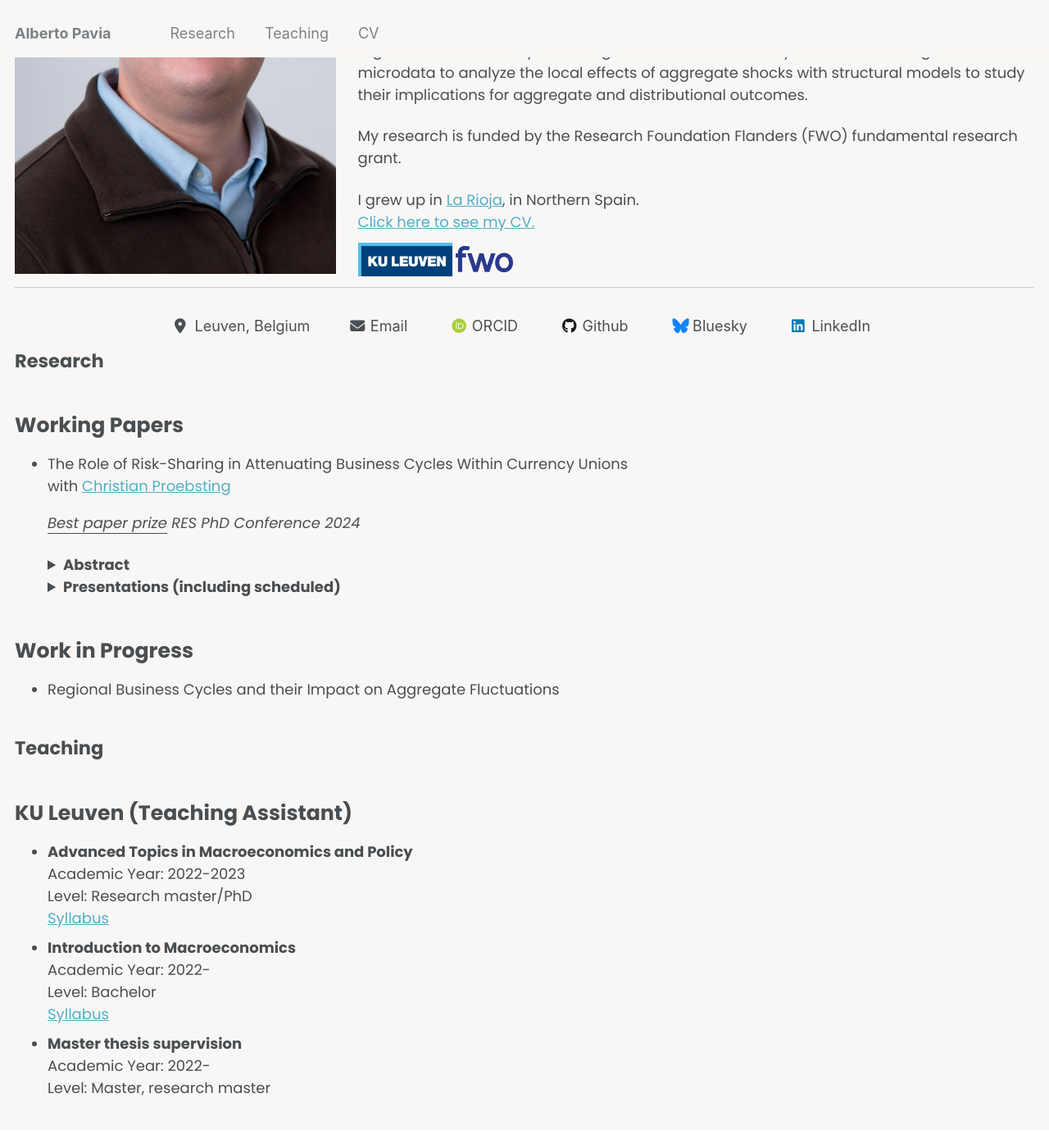
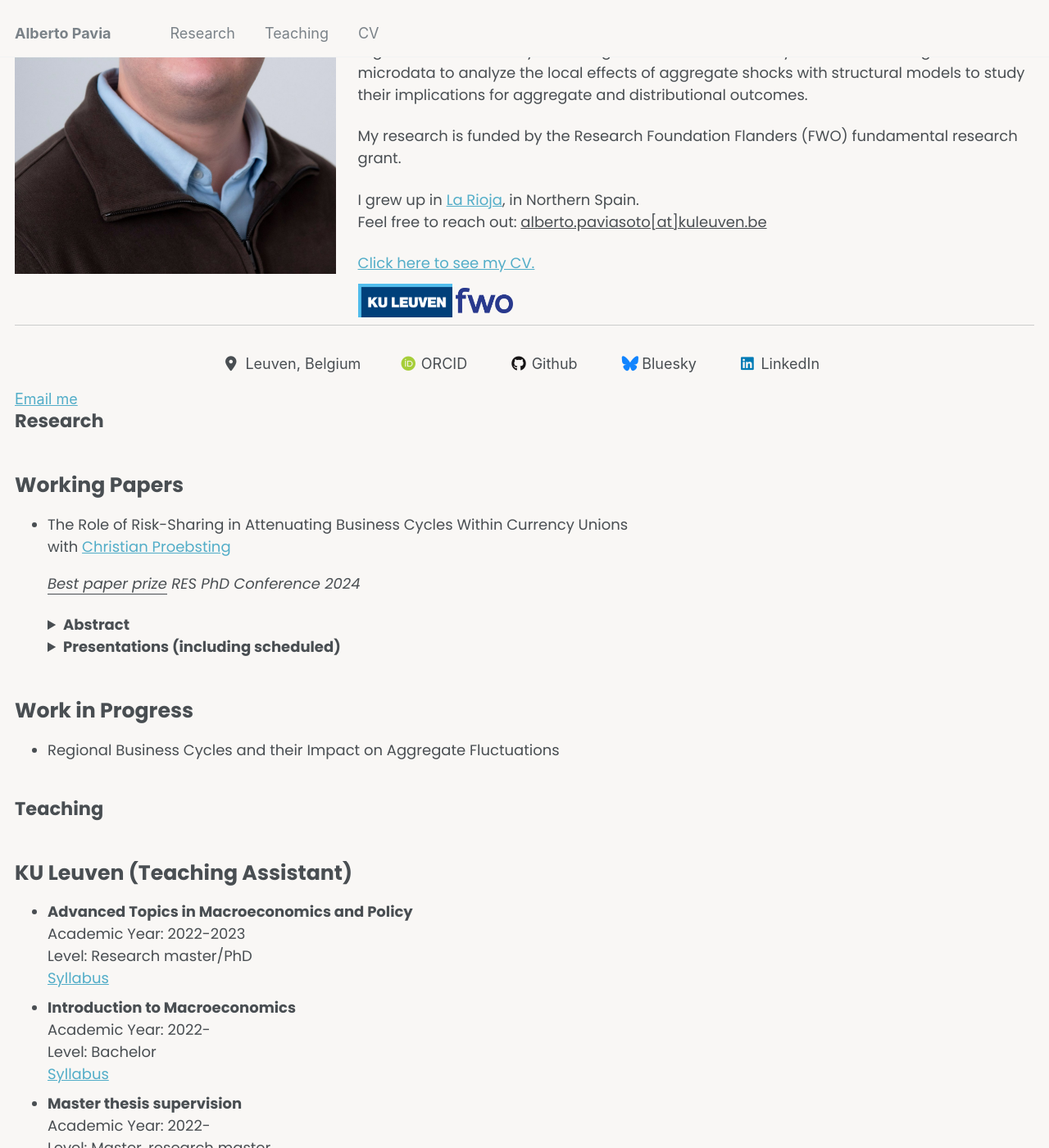
Before and after one commit to apaviasoto/apaviasoto.github.io, a Jekyll site: the page built from _pages/about.html, in a window 1280 px wide and 1400 px high, scrolled down 294 px. Shown: the whole window at 82% size. Built offline with Jekyll 4.4.1, drawn with Linux system fonts in a browser that asks for light colours; some web fonts are replaced; before the commit the page ends 1672 px from its top, so only the background shows below that; part of the change alters nothing that is shown.

```diff
--- a/_config.yml
+++ b/_config.yml
@@ -28,7 +28,7 @@ author:
   location         : "Leuven, Belgium"
   #employer         : "Red Brick University"
   uri              : # URL
-  email            : "alberto.paviasoto@kuleuven.be"
+  # email            :  # removed to avoid exposing in static HTML
 
   # Academic websites
   arxiv            : # URL - Update with the correct link to your profile
--- a/_pages/about.html
+++ b/_pages/about.html
@@ -67,7 +67,9 @@ header{display: none;}
   height: unset;
   vertical-align: unset;
 }
-
+/* Make JS email link look clickable */
+a.js-email { cursor: pointer; }
+.email-obf { cursor: pointer; text-decoration: underline; }
 
 .page__title {
     font-size: 2em; /* Increase the font size for the "Welcome!" header */
@@ -149,6 +151,11 @@ header{display: none;}
 
 <p class="origin-text">I grew up in <a href="https://www.spain.info/en/region/la-rioja/">La Rioja</a>, in Northern Spain.</p>
 
+<p>Feel free to reach out:
+  <span class="email-obf"
+        data-u="alberto" data-s="paviasoto" data-d="kuleuven" data-t="be"
+        role="link" tabindex="0">alberto.paviasoto[at]kuleuven.be</span>
+</p>
 
 <p class="link-cv-text"><a href="images/paviasoto_academic_cv.pdf">Click here to see my CV.</a></p>
 
@@ -164,7 +171,38 @@ header{display: none;}
 
 <div class="portfolio-contact">
   {% include author-urls.html %}
+  <!-- Keep a JS-built link as an alternative entry point -->
+  <a class="js-email" href="#" data-u="alberto" data-s="paviasoto" data-d="kuleuven" data-t="be">Email me</a>
+  <noscript>Enable JavaScript to view my email link.</noscript>
 </div>
+
+<script>
+  // Assemble email only on interaction; keeps address out of static HTML/DOM
+  (function () {
+    var els = document.querySelectorAll('.js-email, .email-obf');
+    if (!els.length) return;
+    els.forEach(function (el) {
+      function build() {
+        return el.dataset.u + '.' + el.dataset.s + '@' + el.dataset.d + '.' + el.dataset.t;
+      }
+      function openMail() {
+        var addr = build();
+        window.location.href = 'mailto:' + addr;
+      }
+      el.addEventListener('click', function (e) {
+        e.preventDefault();
+        openMail();
+      });
+      el.addEventListener('keydown', function (e) {
+        if (e.key === 'Enter' || e.key === ' ') {
+          e.preventDefault();
+          openMail();
+        }
+      });
+      el.setAttribute('rel', 'nofollow noopener');
+    });
+  })();
+</script>
 
 
 </div>
```
